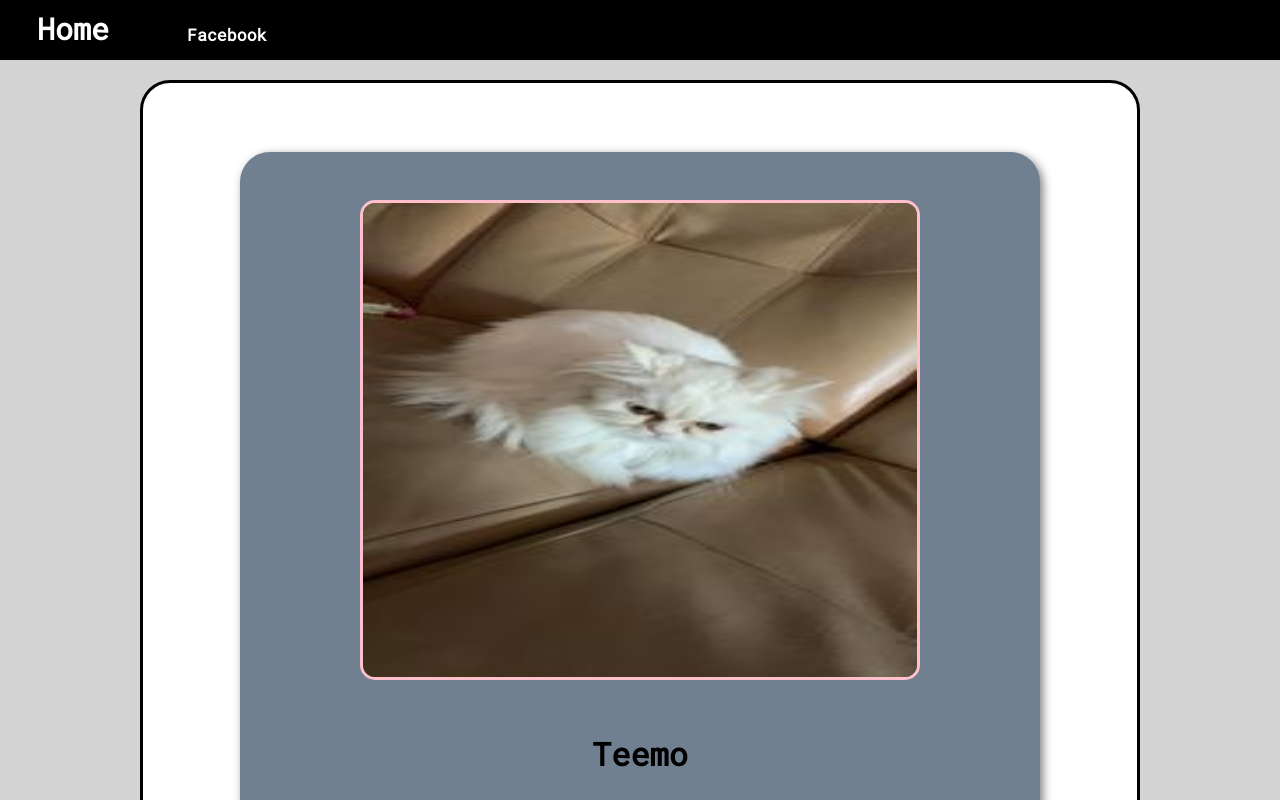
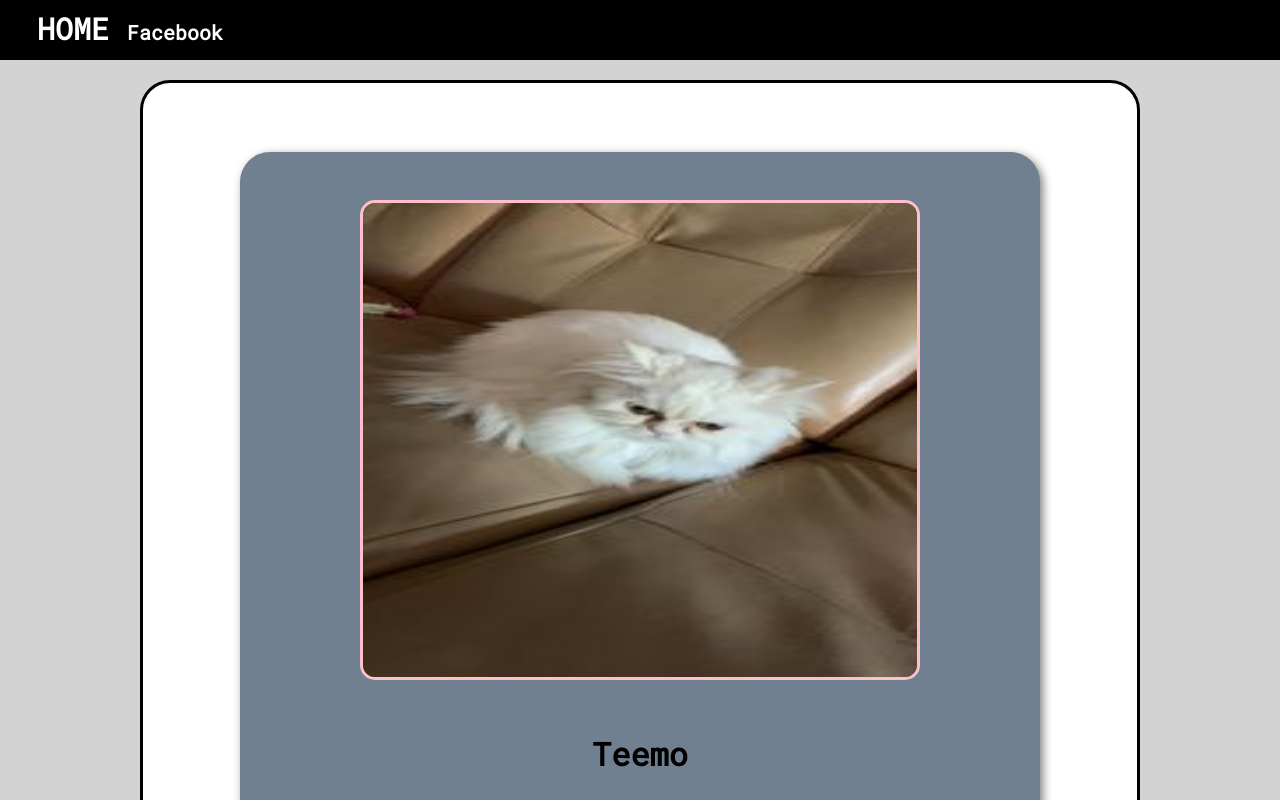
Before and after one commit to Jocrepe/Teemo-website, a plain HTML site: page index.html in a window 1280 px wide. Shown: the top 800 px of the page. Drawn offline with Linux system fonts and the light colour scheme.

Commit message:
change font size

```diff
--- a/index.html
+++ b/index.html
@@ -13,12 +13,10 @@
 
     <!-- bar -->
     <div class="bar">
-        <h2 style="float: left;">
-            <a href="file:///C:/Users/Crepe/Desktop/Coding/Html,css,Js/Project/index.html" target="_blank">Home</a>
+        <h2>
+            <a href="#" id="home">HOME</a>
+            <a href="https://teemo-img.netlify.app">Facebook</a>
         </h2>
-        <h5 style="padding-left: 150px; padding-top: 15px;">
-            <a href="https://web.facebook.com/profile.php?id=100007246305087" target="_blank">Facebook</a>
-        </h5>
     </div>
 
     <!-- content -->
--- a/style.css
+++ b/style.css
@@ -35,6 +35,15 @@ a
 {
     color: white;
     text-decoration: none;
+    font-size: 20px;
+
+}
+
+#home
+{
+    color: white;
+    text-decoration: none;
+    font-size: 30px;
 }
 .footer
 {
```
